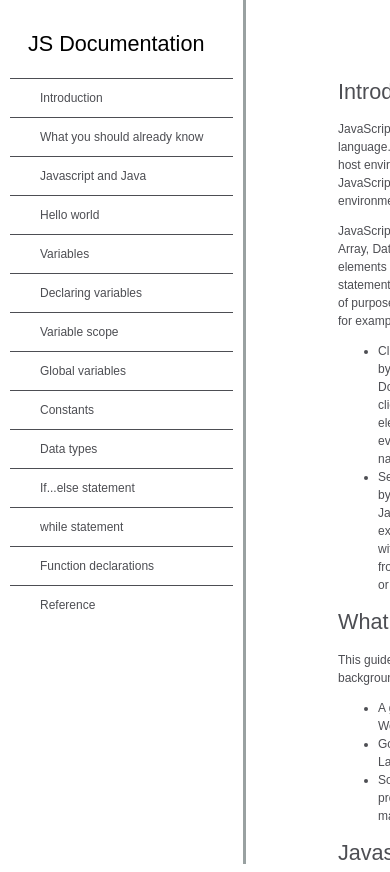
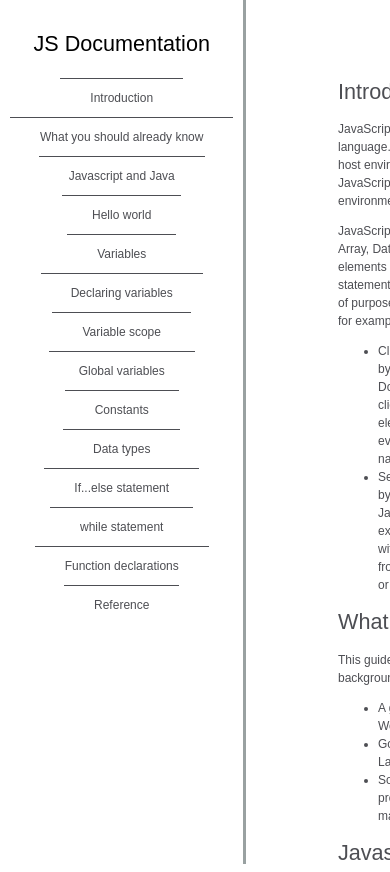
Before and after one commit to abdulsomod/FCC-TechnicalDocumentation, a plain HTML site: page index.html in a window 390 px wide. Shown: the top 872 px of the page. Drawn offline with Linux system fonts and the light colour scheme.

Commit message:
modified mediaquery

```diff
--- a/css/index.css
+++ b/css/index.css
@@ -72,4 +72,8 @@ code {
 body {
   font-size: 12px;
 }
+nav#navbar{
+  display: flex;
+  align-items: center;
 }
+}
```
